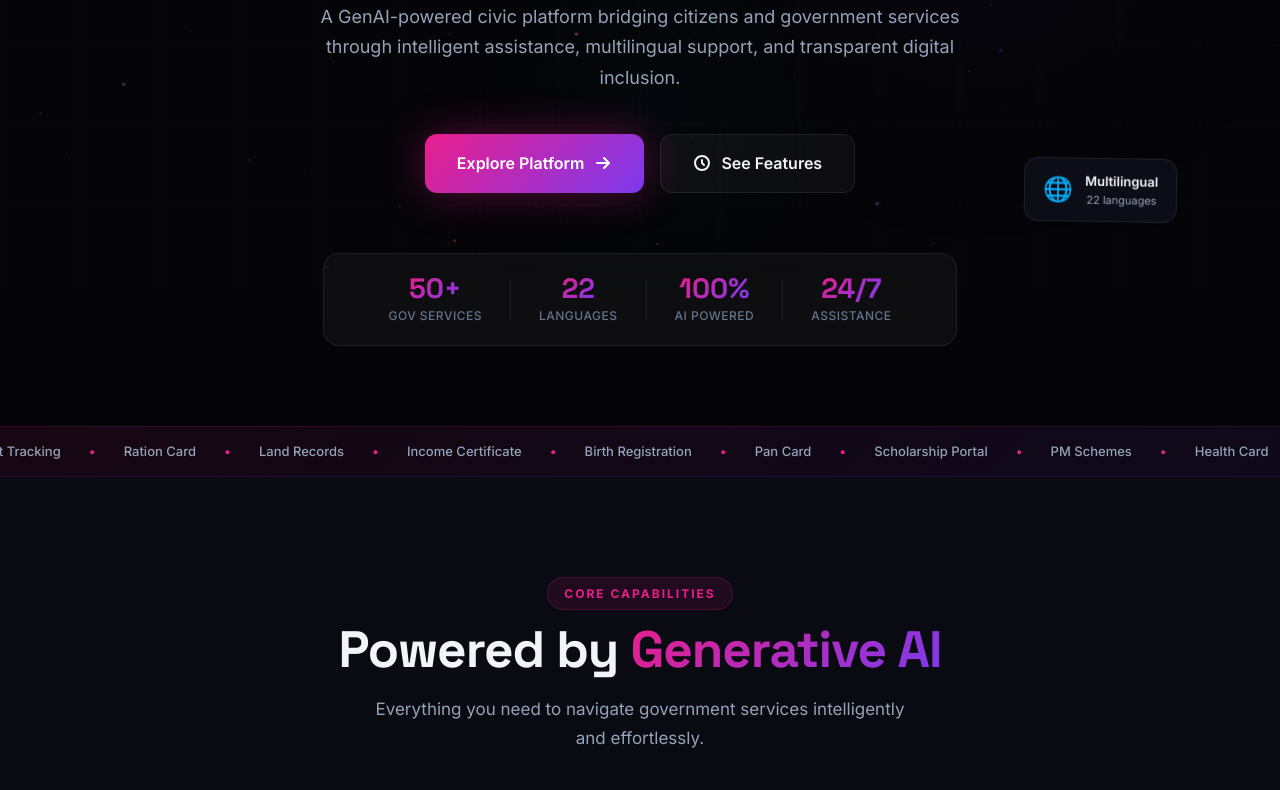
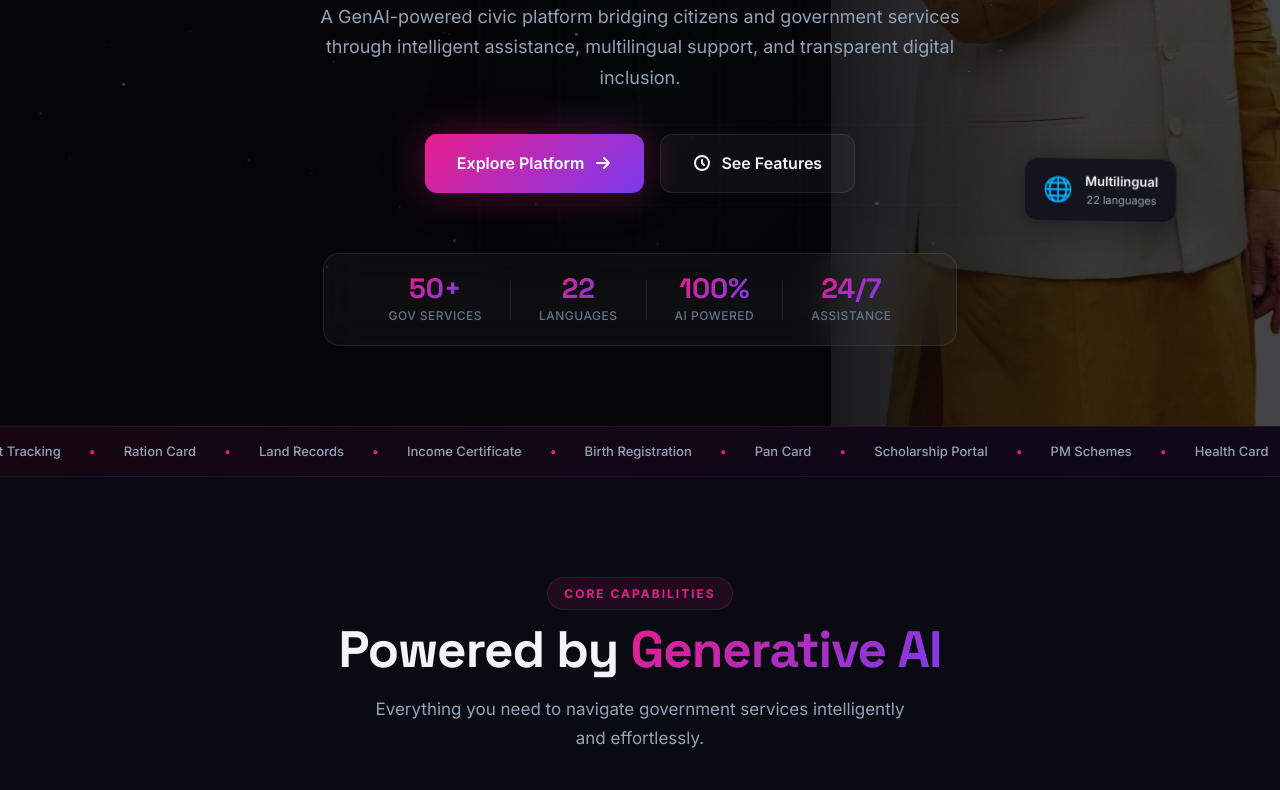
Before and after one commit to RajSingh2006-git/GenAI-powered-web-platform, a website: page index.html in a window 1280 px wide. Shown: the part 515-1305 px from the top of the page. Drawn offline with Linux system fonts and the light colour scheme.

Commit message:
Add new PM Modi portrait to hero section background layer

```diff
--- a/index.html
+++ b/index.html
@@ -50,6 +50,7 @@
 
   <!-- Hero Section -->
   <section class="hero" id="hero">
+    <div class="hero-bg-layer" aria-hidden="true"></div>
     <div class="hero-badge-row">
       <span class="event-badge">PromptWars × Devengers</span>
       <span class="event-badge event-badge--alt">Google for Developers</span>
--- a/style.css
+++ b/style.css
@@ -191,6 +191,22 @@ body {
   position: relative;
   z-index: 1;
   overflow: hidden;
+}
+
+.hero-bg-layer {
+  position: absolute;
+  top: 0;
+  right: -5%;
+  width: 50%;
+  height: 100%;
+  background-image: url('assets/modi_portrait.jpg');
+  background-size: contain;
+  background-position: bottom right;
+  background-repeat: no-repeat;
+  opacity: 0.25;
+  z-index: -1;
+  mask-image: linear-gradient(to left, rgba(0,0,0,1) 40%, rgba(0,0,0,0) 100%);
+  -webkit-mask-image: linear-gradient(to left, rgba(0,0,0,1) 40%, rgba(0,0,0,0) 100%);
 }
 
 .hero-badge-row {
```
Also changed, not shown: assets/modi_portrait.jpg (added).
